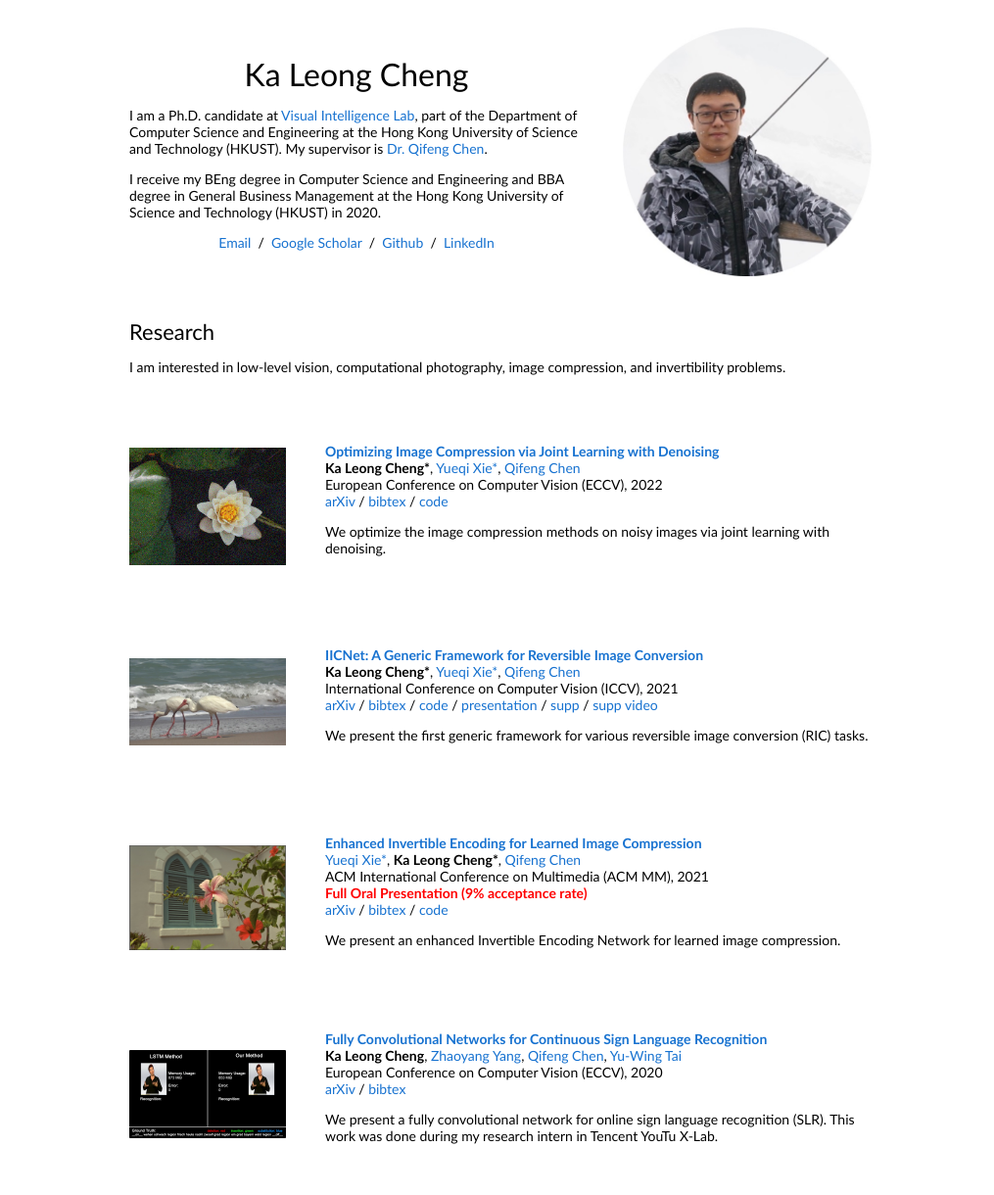
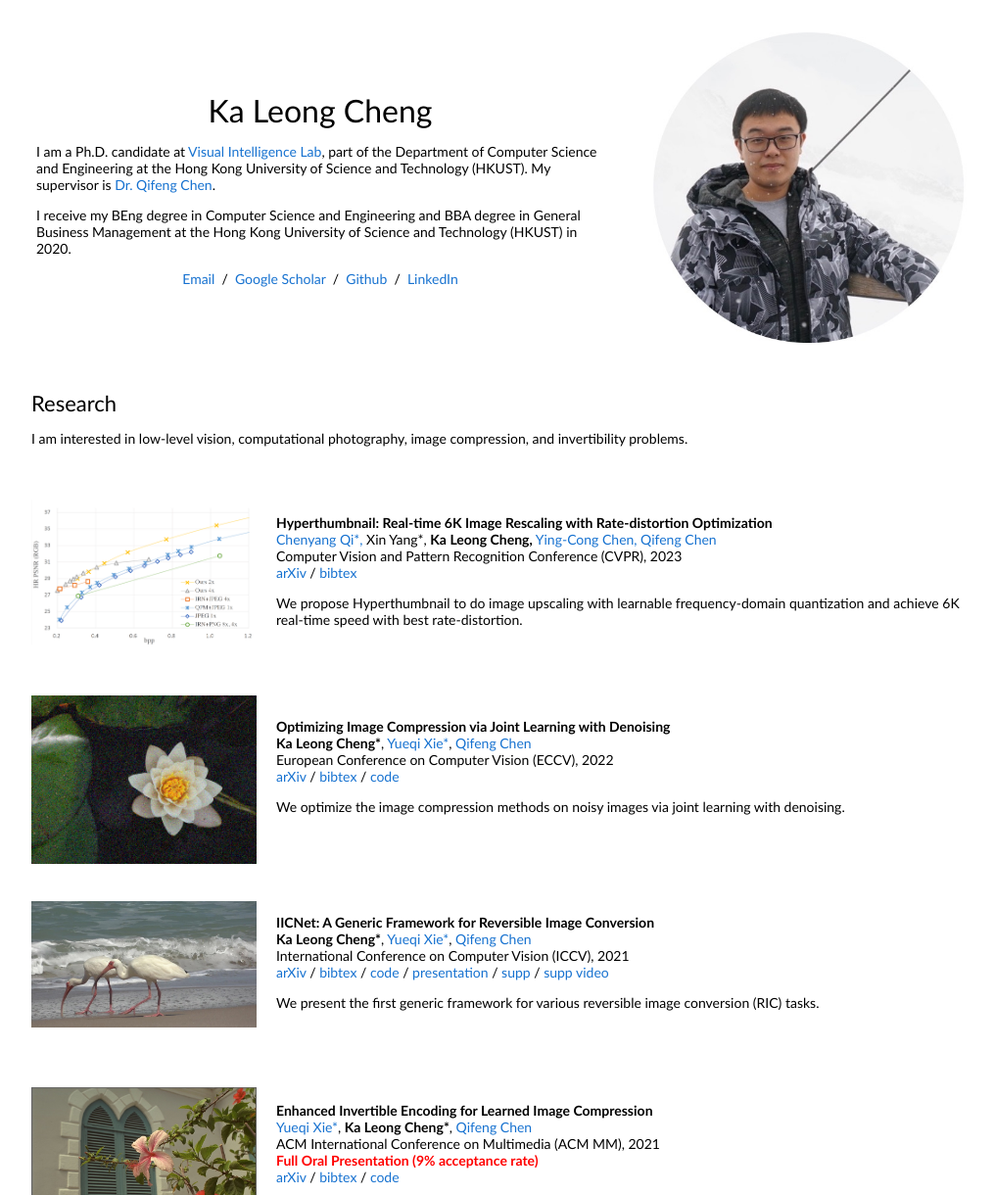
Before and after one commit to felixcheng97/felixcheng97.github.io, a plain HTML site: page index.html in a window 1280 px wide. Shown: the top 1220 px of the page at 98% size, without its empty margins (128-1143 px from the left). Drawn offline with Linux system fonts and the light colour scheme.

Commit message:
commit on 2023.04.21

```diff
--- a/index.html
+++ b/index.html
@@ -13,7 +13,7 @@
 </head>
 
 <body>
-  <table style="width:100%;max-width:800px;border:0px;border-spacing:0px;border-collapse:separate;margin-right:auto;margin-left:auto;"><tbody>
+  <table style="width:100%;max-width:1000px;border:0px;border-spacing:0px;border-collapse:separate;margin-right:auto;margin-left:auto;"><tbody>
     <tr style="padding:0px">
       <td style="padding:0px">
         <table style="width:100%;border:0px;border-spacing:0px;border-collapse:separate;margin-right:auto;margin-left:auto;"><tbody>
@@ -56,12 +56,60 @@
         </tbody></table>
         <table style="width:100%;border:0px;border-spacing:0px;border-collapse:separate;margin-right:auto;margin-left:auto;"><tbody>
 
+          <tr onmouseout="hyperthumbnail_stop()" onmouseover="hyperthumbnail_start()">
+            <td style="padding:20px;width:25%;vertical-align:bottom">
+                <div class="one">
+                  <div style="padding-top:0px"></div>
+                  <div class="two" id="hyperthumbnail_image_after" style="opacity:1; padding-top:0px">
+                    <img src="images/qi_cvpr_2023_hyperthumbnail_after.png" width="230">
+                  </div>
+                  <div class="two" id="hyperthumbnail_image_before" style="opacity:0; padding-top:10px">
+                    <img src="images/qi_cvpr_2023_hyperthumbnail_before.png" width="230">
+                  </div>
+                </div>
+                <script type="text/javascript">
+                function hyperthumbnail_start() {
+                    document.getElementById('hyperthumbnail_image_after').style.opacity = "1";
+                    document.getElementById('hyperthumbnail_image_before').style.opacity = "0";
+                }
+
+                function hyperthumbnail_stop() {
+                    document.getElementById('hyperthumbnail_image_after').style.opacity = "0";
+                    document.getElementById('hyperthumbnail_image_before').style.opacity = "1";
+                }
+                videodepth_stop()
+              </script>
+            </td>
+            <td style="padding:20px;width:75%;vertical-align:middle">
+              <papertitle>Hyperthumbnail: Real-time 6K Image Rescaling with Rate-distortion Optimization</papertitle>
+              <br>
+              <a href="https://chenyangqiqi.github.io/">Chenyang Qi*,</a>
+              Xin Yang*,
+              <strong>Ka Leong Cheng,</strong>
+              <a href="https://www.yingcong.me/">Ying-Cong Chen,</a>
+              <a href="http://cqf.io">Qifeng Chen</a>
+              <br>
+              Computer Vision and Pattern Recognition Conference (CVPR), 2023
+              <br>
+              <!-- <a> Details are coming soon</a> -->
+              <a href="https://arxiv.org/abs/2304.01064">arXiv</a> /
+              <a href="data/qi_cvpr_2023_hyperthumbnail.bib">bibtex</a>
+              <!-- <a href="https://github.com/ChenyangQiQi/hyperthumbnail">code</a> /
+              <a href="https://chenyangqiqi.github.io/hyperthumbnail/index.html">project page</a> -->
+              <p></p>
+              <p>We propose Hyperthumbnail to do image upscaling with learnable frequency-domain quantization and achieve 6K real-time speed with best rate-distortion.
+              </p>
+            </td>
+          </tr>
+
           <tr onmouseout="optimizing_stop()" onmouseover="optimizing_start()">
             <td style="padding:20px;width:25%;vertical-align:middle">
-              <div class="one" style="text-align:center;">
+              <div class="one">
+                <div style="padding-top:0px"></div>
                 <div class="two" id='optimizing_image'>
-                    <img src='images/cheng_eccv_2022_after.png' width=100%></div>
-                <img src='images/cheng_eccv_2022_before.png' width=100%>
+                  <img src='images/cheng_eccv_2022_after.png' width="230">
+                </div>
+                <img src='images/cheng_eccv_2022_before.png' width="230">
               </div>
               <script type="text/javascript">
                 function optimizing_start() {
@@ -74,9 +122,7 @@
               </script>
             </td>
             <td style="padding:20px;width:75%;vertical-align:middle">
-              <a href="https://github.com/felixcheng97/DenoiseCompression">
               <papertitle>Optimizing Image Compression via Joint Learning with Denoising</papertitle>
-              </a>
               <br>
               <strong>Ka Leong Cheng*</strong>,
               <a href="https://scholar.google.com/citations?user=XB8oP_gAAAAJ&hl=en">Yueqi Xie*</a>,
@@ -99,11 +145,14 @@
           <tr onmouseout="iicnet_stop()" onmouseover="iicnet_start()">
             <td style="padding:20px;width:25%;vertical-align:middle">
               <div class="one">
-                <img class="two" src='images/cheng_iccv_2021_iicnet_before.jpg'>
-                <div class="three" id='iicnet_image'><video width=100% height=100% muted autoplay loop>
+                <div style="padding-top:10px"></div>
+                <div class="two" id='iicnet_image'>
+                  <video width="230" muted autoplay loop>
                   <source src="images/cheng_iccv_2021_iicnet_after.mp4" type="video/mp4">
                   Your browser does not support the video tag.
-                </video></div>
+                  </video>
+                </div>
+                <img src='images/cheng_iccv_2021_iicnet_before.jpg' width="230">
               </div>
               <script type="text/javascript">
                 function iicnet_start() {
@@ -116,9 +165,7 @@
               </script>
             </td>
             <td style="padding:20px;width:75%;vertical-align:middle">
-              <a href="https://github.com/felixcheng97/IICNet">
               <papertitle>IICNet: A Generic Framework for Reversible Image Conversion</papertitle>
-              </a>
               <br>
               <strong>Ka Leong Cheng*</strong>,
               <a href="https://scholar.google.com/citations?user=XB8oP_gAAAAJ&hl=en">Yueqi Xie*</a>,
@@ -141,9 +188,11 @@
           <tr onmouseout="enhanced_stop()" onmouseover="enhanced_start()">
             <td style="padding:20px;width:25%;vertical-align:middle">
               <div class="one">
+                <div style="padding-top:0px"></div>
                 <div class="two" id='enhanced_image'>
-                    <img src='images/xie_acmmm_2021_after.jpg' width="160"></div>
-                <img src='images/xie_acmmm_2021_before.jpg' width="160">
+                  <img src='images/xie_acmmm_2021_after.jpg' width="230">
+                </div>
+                <img src='images/xie_acmmm_2021_before.jpg' width="230">
               </div>
               <script type="text/javascript">
                 function enhanced_start() {
@@ -156,9 +205,7 @@
               </script>
             </td>
             <td style="padding:20px;width:75%;vertical-align:middle">
-              <a href="https://github.com/xyq7/InvCompress">
               <papertitle>Enhanced Invertible Encoding for Learned Image Compression</papertitle>
-              </a>
               <br>
               <a href="https://scholar.google.com/citations?user=XB8oP_gAAAAJ&hl=en">Yueqi Xie*</a>,
               <strong>Ka Leong Cheng*</strong>,
@@ -180,11 +227,13 @@
           <tr onmouseout="fully_stop()" onmouseover="fully_start()">
             <td style="padding:20px;width:25%;vertical-align:middle">
               <div class="one">
-                <img class="two" src='images/cheng_eccv_2020_fully.jpg'>
-                <div class="three" id='fully_image'><video width=100% height=100% muted autoplay loop>
+                <div style="padding-top:10px"></div>
+                <div class="two" id='fully_image'><video width="230" muted autoplay loop>
                   <source src="images/cheng_eccv_2020_fully.mp4" type="video/mp4">
                   Your browser does not support the video tag.
-                </video></div>
+                  </video>
+                </div>
+                <img src='images/cheng_eccv_2020_fully.jpg' width="230">
               </div>
               <script type="text/javascript">
                 function fully_start() {
@@ -197,9 +246,7 @@
               </script>
             </td>
             <td style="padding:20px;width:75%;vertical-align:middle">
-              <a href="https://arxiv.org/abs/2007.12402">
               <papertitle>Fully Convolutional Networks for Continuous Sign Language Recognition</papertitle>
-              </a>
               <br>
               <strong>Ka Leong Cheng</strong>,
               <a href="https://scholar.google.com/citations?user=7wGwYg4AAAAJ&hl=en">Zhaoyang Yang</a>,
--- a/stylesheet.css
+++ b/stylesheet.css
@@ -109,37 +109,15 @@ name {
   width: 160px;
   height: 160px;
   position: relative;
-  display: flex;
-  justify-content: center;
-  align-items: center;
 }
 
 .two {
-  max-height: 100%;
-  max-width: 100%;
-  width: auto;
-  height: auto;
-  position: absolute;
-  top: 0;
-  bottom: 0;
-  left: 0;
-  right: 0;
-  margin: auto;
-  display: flex;
-  justify-content: center;
-  align-items: center;
-}
-
-.three {
   width: 160px;
   height: 160px;
   position: absolute;
   transition: opacity .2s ease-in-out;
   -moz-transition: opacity .2s ease-in-out;
   -webkit-transition: opacity .2s ease-in-out;
-  display: flex;
-  justify-content: center;
-  align-items: center;
 }
 
 .fade {
```
Also changed, not shown: images/qi_cvpr_2023_hyperthumbnail_after.png (added), images/qi_cvpr_2023_hyperthumbnail_before.png (added), 2 other files. Lines whose indentation alone changed are shown as unchanged.
